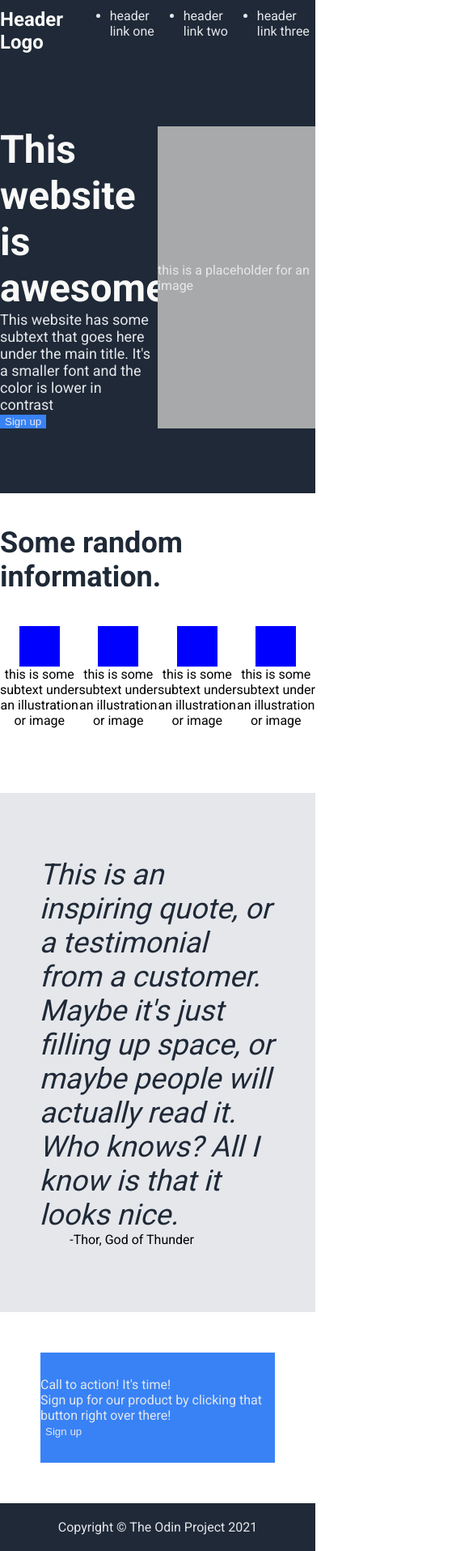
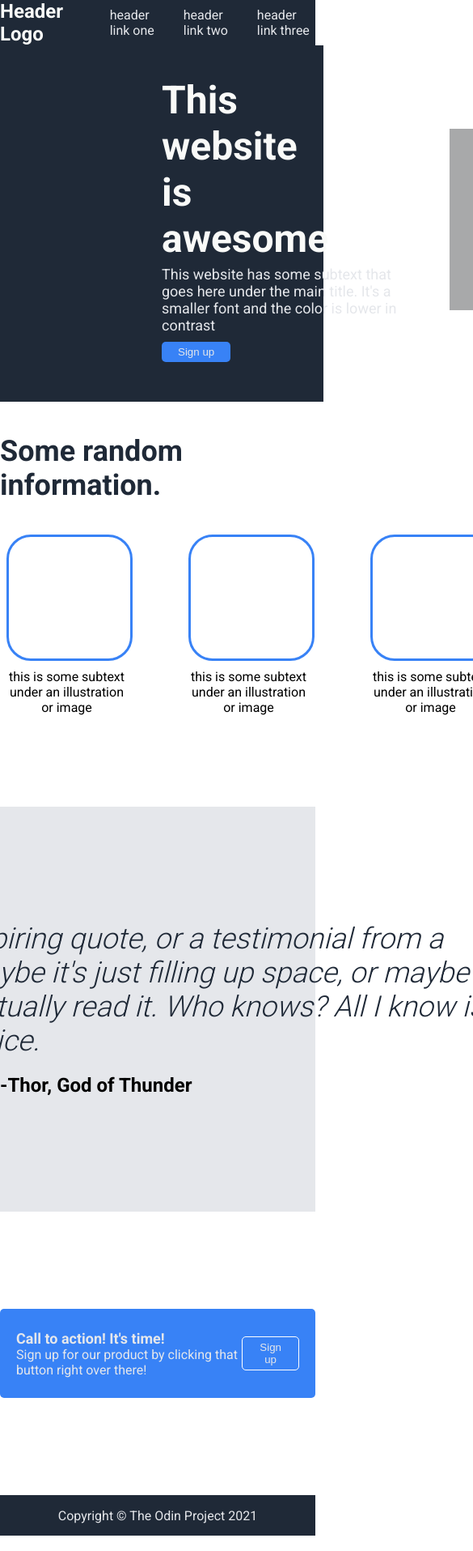
Before and after one commit to 7761cookie/The-Odin-Project, a plain HTML site: page Foundations/flex/landing-page/index.html in a window 390 px wide. Shown: the top 1915 px of the page at 81% size, 585 px wide, since content can reach past the window. Drawn offline with Linux system fonts and the light colour scheme.

Commit message:
Landing Page - Complete (Not Responsive)

```diff
--- a/Foundations/flex/landing-page/index.html
+++ b/Foundations/flex/landing-page/index.html
@@ -26,7 +26,7 @@
             <div id="hero-main-title">This website is awesome</div>
             <div id="hero-subtext">This website has some subtext that goes here under the main title. It's a smaller
                 font and the color is lower in contrast</div>
-            <button id="sign-up-btn"> Sign up</button>
+            <button id="sign-up-button"> Sign up</button>
         </div>
 
         <div id="hero-img">
@@ -66,13 +66,16 @@
         <div id="quote-author">-Thor, God of Thunder</div>
     </div>
 
-    <div id="sign-up">
-        <div id="sign-up-card">
-            <div id="sign-up-header">Call to action! It's time!</div>
-            <div id="sign-up-subtext">Sign up for our product by clicking that button right over there!</div>
+    <div id="modal">
+        <div id="sign-up">
+            <div id="sign-up-card">
+                <div id="sign-up-header">Call to action! It's time!</div>
+                <div id="sign-up-subtext">Sign up for our product by clicking that button right over there!</div>
+            </div>
             <button id="sign-up-btn"> Sign up</button>
         </div>
     </div>
+
     <div id="footer">Copyright © The Odin Project 2021</div>
 
 </body>
--- a/Foundations/flex/landing-page/style.css
+++ b/Foundations/flex/landing-page/style.css
@@ -2,6 +2,7 @@ body {
     margin: 0;
     padding: 0;
     font-family: 'Roboto';
+    max-width: 1920px;
 }
 
 #header,
@@ -13,57 +14,72 @@ body {
     color: #E5E7EB;
 }
 
+/*--- Section 1 ---*/
+
 #header {
     display: flex;
-    flex-direction: row;
-    justify-content: space-between;
-    padding-top: 10px;
-    padding-bottom: 10px;
+    justify-content: space-around;
+    align-items: center;
 }
 
 #header-logo {
-    font-weight: bold;
+    font-weight: bolder;
     font-size: 24px;
     color: #F9FAF8;
-    align-items: center;
 }
 
 ul {
     display: flex;
-    justify-self: flex-end;
     margin: 0;
     gap: 25px;
+    list-style-type: none;
 }
+
+li a {
+    text-decoration: none;
+    font-size: 18px;
+}
+
+/*--- Section 2 ---*/
 
 #hero {
     display: flex;
     flex-direction: row;
-    justify-content: space-around;
-    padding-top: 80px;
-    padding-bottom: 80px;
-}
-
-#hero-content,
-#hero-img {
-    max-width: 50%;
+    align-items: center;
+    padding: 40px 200px 0px 200px;
+    height: 350px;
+    padding-bottom: 50px;
 }
 
 #hero-main-title {
     font-size: 48px;
     font-weight: bolder;
     color: #F9FAF8;
+    padding-right: 150px;
+    padding-bottom: 5px;
 }
 
 #hero-subtext {
     font-size: 18px;
+    padding-right: 50px;
+    padding-bottom: 10px;
 }
 
 #hero-img {
-    display: flex;
-    justify-content: center;
-    align-items: center;
     background-color: #a8a9aa;
-    flex-grow: 1;
+    padding: 100px 100px 100px 100px;
+
+}
+
+#hero-img-text {
+    width: 250px;
+    padding-bottom: 5px;
+}
+
+/*--- Section 3 ---*/
+
+#carousel {
+    height: 500px;
 }
 
 #carousel-title {
@@ -79,75 +95,107 @@ ul {
 #card-deck {
     display: flex;
     flex-direction: row;
-    justify-content: space-evenly;
-    padding-bottom: 80px;
+    justify-content: center;
+    gap: 75px;
 
 }
 
 .card {
     display: flex;
     flex-direction: column;
-    align-items: center;
+    width: 150px;
     text-align: center;
+    gap: 10px;
+
+
 }
 
 .card-img {
-    width: 50px;
-    height: 50px;
-    background-color: blue;
+    width: 150px;
+    height: 150px;
+    border: 3px solid #3882f6;
+    border-radius: 30px;
+}
 
-}
+/*--- Section 4 ---*/
 
 #quote {
     display: flex;
     flex-direction: column;
     justify-content: center;
     align-items: center;
-    align-content: center;
     background-color: #E5E7EB;
-    padding-top: 80px;
-    padding-bottom: 80px;
+    height: 500px;
+
 }
 
 #quote-text {
-    align-self: center;
     font-size: 36px;
     font-style: italic;
+    font-weight: 300;
     color: #1F2937;
-    width: 75%;
+    width: 825px;
+    padding-bottom: 20px;
+
 }
 
 #quote-author {
-    align-self: flex-end;
-    padding-right: 150px;
-
+    font-size: 24px;
+    font-weight: 700;
+    margin-left: auto;
+    width: 825px;
 }
 
+/*--- Section 5 ---*/
+
 #sign-up,
+#sign-up-button,
 #sign-up-btn {
     background-color: #3882f6;
     color: #E5E7EB;
+    border-radius: 5px;
+    border: none;
+    padding: 5px 20px 5px 20px;
+}
+
+#modal {
+    display: flex;
+    flex-direction: row;
+    justify-content: center;
+    align-items: center;
+    height: 350px;
 }
 
 #sign-up {
     display: flex;
     flex-direction: row;
-    justify-content: center;
-    align-content: center;
+    justify-content: space-evenly;
     align-items: center;
-    margin: 50px;
-    padding-top: 30px;
-    padding-bottom: 30px;
+    height: 100px;
+    width: 1000px;
+
+}
+
+#sign-up-card {
+    display: flex;
+    flex-direction: column;
+    align-items: space-between;
+}
+
+#sign-up-header {
+    font-weight: bolder;
+    font-size: large;
 }
 
 #sign-up-btn {
-    align-items: flex-end;
-    border: none;
+    border: 1px solid white;
 }
+
+/*--- Section 6 ---*/
 
 #footer {
     display: flex;
     justify-content: center;
-    padding-top: 20px;
-    padding-bottom: 20px;
+    align-items: center;
+    height: 50px;
 }
```
